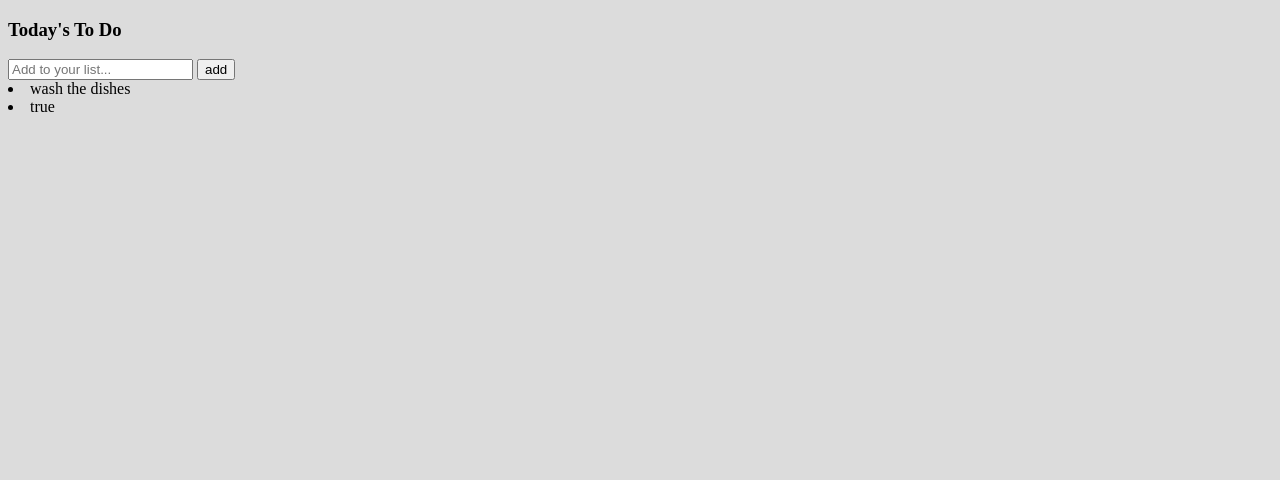
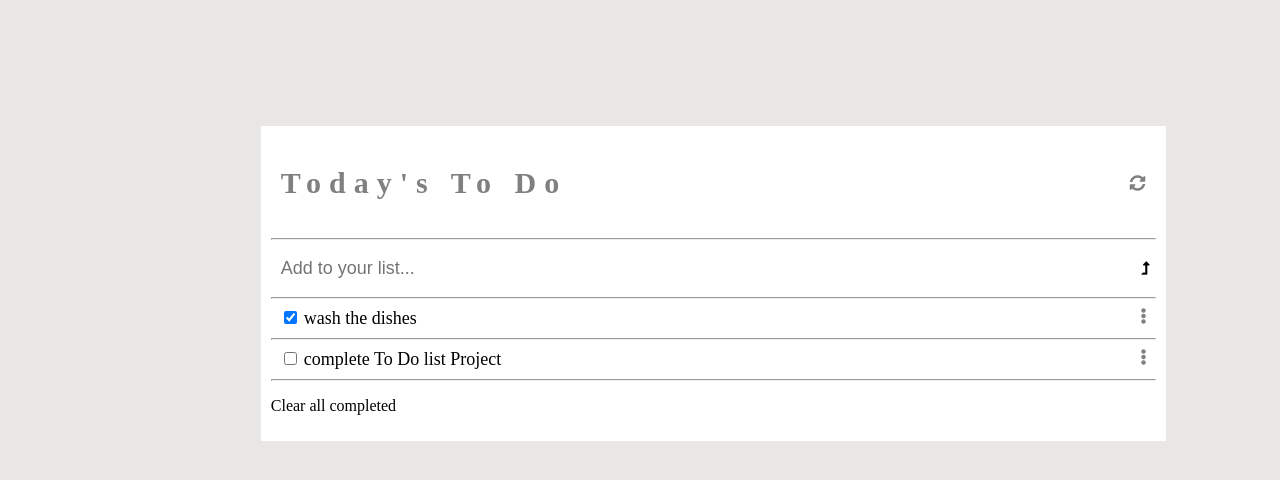
Before and after one commit to manzitresor/To_Do_List, a website built with webpack: page src/index.html in a window 1280 px wide. Built offline with nearby package versions, Linux system fonts and the light colour scheme.

Commit message:
Add created styles for to do task

```diff
--- a/src/index.html
+++ b/src/index.html
@@ -5,19 +5,29 @@
     <meta http-equiv="X-UA-Compatible" content="IE=edge">
     <meta name="viewport" content="width=device-width, initial-scale=1.0">
     <title>To Do List</title>
+    <link rel="stylesheet" href="https://cdnjs.cloudflare.com/ajax/libs/font-awesome/5.15.3/css/all.min.css">
 </head>
 <body>
-    <div class="">
-     <div>
-        <h3>Today's To Do</h3>
+    <div class="main-section">
+     <div class="todo-container">
+        <div class="heading-container">
+        <h3 class="heading">Today's To Do</h3>
+        <i class="fas fa-sync-alt" id="loading"></i>
+        </div>
+        <hr>
         <form id="add-list-form">
             <input type="text" name="add" placeholder="Add to your list...">
-            <button  type="submit">add</button>
+            <button  type="submit" class="btn">
+            <i class="fas fa-level-up-alt"></i>
+            </button>
         </form>
+        <hr>
         <div class="task-container">
 
         </div>
+        <p>Clear all completed</p>
      </div>
+
     </div>
 </body>
 </html>
--- a/src/index.js
+++ b/src/index.js
@@ -6,15 +6,28 @@ const tasks = [
     completed: true,
     index: 1,
   },
+  {
+    descr: 'complete To Do list Project',
+    completed: false,
+    index: 1,
+  },
 ];
 
 const taskContainer = document.querySelector('.task-container');
 
 tasks.forEach((task) => {
-  let listTask = document.createElement('ul');
-  listTask = `
-    <li>${task.descr}</li>
-    <li>${task.completed}</li>
-    `;
-  taskContainer.innerHTML += listTask;
+  const listItem = document.createElement('li');
+  listItem.innerHTML = `
+            <div class= "container">
+            <div class='task-content'>
+            <input type="checkbox" id="task-${task.index}" ${task.completed ? 'checked' : ''}>
+            <label for="task-${task.index}" class="descr">${task.descr}</label>
+            </div>
+            <div class="icon-container">
+            <i class="fas fa-ellipsis-v"></i>
+            </div>
+            </div>
+            <hr>
+  `;
+  taskContainer.appendChild(listItem);
 });
--- a/src/styles.css
+++ b/src/styles.css
@@ -1,3 +1,65 @@
 body {
-  background-color: gainsboro;
+  background-color: rgb(233, 230, 230);
 }
+
+.todo-container {
+  background-color: white;
+  width: 70%;
+  margin: 10% 20%;
+  padding: 10px;
+}
+
+.heading-container {
+  display: flex;
+  justify-content: space-between;
+  align-items: center;
+  margin: auto 10px;
+}
+
+.heading {
+  color: gray;
+  font-size: 30px;
+  letter-spacing: 8px;
+}
+
+#loading {
+  color: gray;
+}
+
+#add-list-form {
+  background-color: white;
+  display: flex;
+}
+
+#add-list-form input{
+  width: 100%;
+  padding: 10px;
+  border: none;
+  font-size: 18px;
+  outline: none;
+}
+
+.btn {
+  background-color: white;
+  border: none;
+  cursor: pointer;
+}
+
+.task-container li{
+  list-style: none;
+}
+
+.container  {
+  list-style: none;
+  display: flex;
+  justify-content: space-between;
+  margin: 9px;
+}
+
+.descr {
+  font-size: 18px;
+}
+
+.icon-container {
+  color: gray;
+}
```
